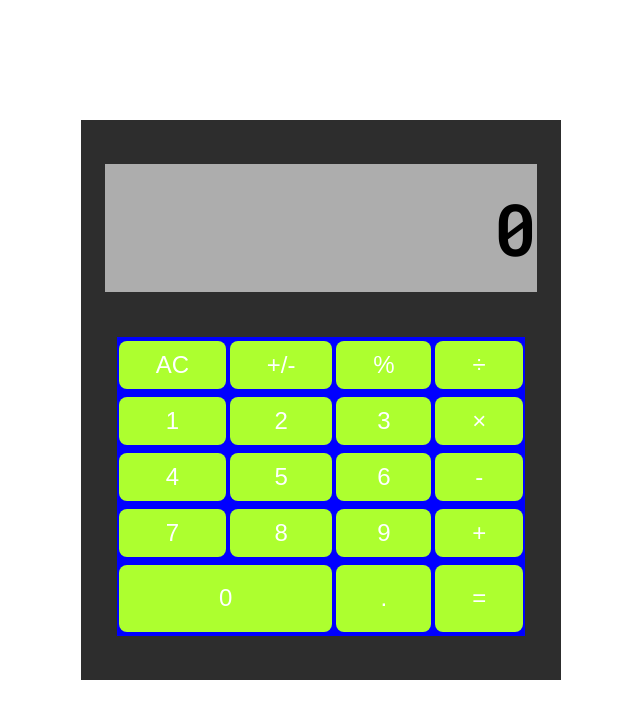
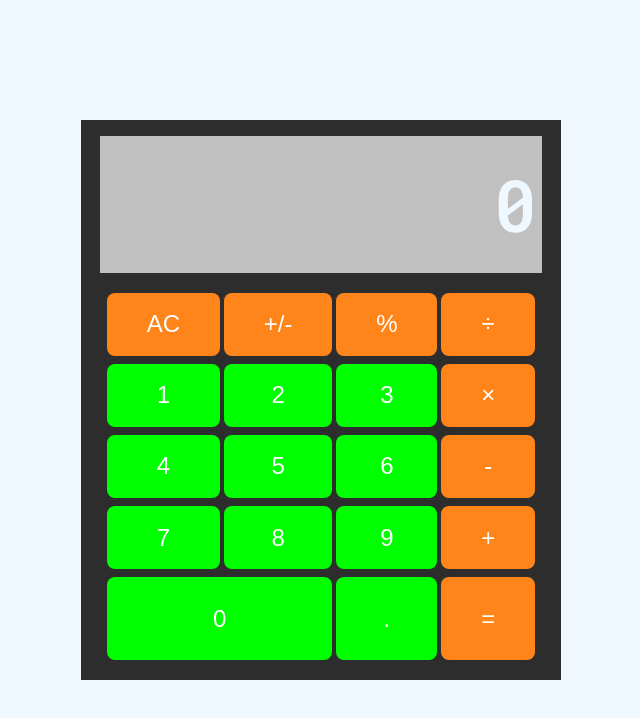
Before and after one commit to theo-mitchell/calculator, a plain HTML site: page index.html in a window 1280 px wide. Both pictures are taken after a click on the button "AC". Shown: the whole page, without its empty margins (319-959 px from the left). Drawn offline with Linux system fonts and the light colour scheme.

Commit message:
CSS improvements: electric bogaloo

```diff
--- a/index.html
+++ b/index.html
@@ -12,7 +12,7 @@
 <body>
 	<div id = "calculatorBody">
 		<div id = "calculatorDisplay">
-			<h1 id="calculatorDisplayText">0</h1>
+			0
 		</div>
 		<div id = "calculatorButtonsArea">
 				<button class="button operator" data-key="27">AC</button>
--- a/main.js
+++ b/main.js
@@ -49,7 +49,7 @@ function processNumber(operation, value) {
     if (operation.operator === '=') {
         calculatorDisplayText.innerHTML = value;
         operation.operator = undefined;
-    } else if (currentNumberValue === '0') {
+    } else if (currentNumberValue === 'reset') {
         calculatorDisplayText.innerHTML = value;
     } else {
         calculatorDisplayText.innerHTML += value;
@@ -64,7 +64,7 @@ function processOperator(operation, operatorValue){
         case 'AC':
             erase(operation);
             calculatorDisplayText.innerHTML = '0';
-            currentNumberValue = '0';
+            currentNumberValue = 'reset';
             break;
         case '=':
             if (operation.firstNumber === undefined || operation.operator === undefined){
@@ -85,7 +85,7 @@ function processOperator(operation, operatorValue){
                 }
             }
             operation.operator = operatorValue;
-            currentNumberValue = '0';
+            currentNumberValue = 'reset';
     }
     console.log(operation)
 }
@@ -101,13 +101,6 @@ function processButtonInput(pressedButton){
     }
 }
 
-// function removeTransition(e) {
-//     console.log("i am remove transition");
-//     if (e.propertyName !== 'transform') return;
-//     e.target.classList.remove('playing');
-//     console.log("i actually ran");
-// }
-
 function pressButton(event) {
 
     if (event.type === "keydown") {
@@ -115,17 +108,16 @@ function pressButton(event) {
     } else {
         var key = event.target;
     }
-    console.log(key);
+    // console.log(key);
 
     if (!key) return;
-    // key.classList.add('clickedButton');
-    processButtonInput(key)
+    processButtonInput(key);
     // audio.currentTime = 0;
     // audio.play();
 }
 
-const calculatorDisplayText = document.querySelector('#calculatorDisplayText');
-let currentNumberValue = calculatorDisplayText.innerHTML;
+const calculatorDisplayText = document.querySelector('#calculatorDisplay');
+let currentNumberValue = 'reset';
 
 var operation = {
     firstNumber: undefined,
--- a/styles.css
+++ b/styles.css
@@ -8,12 +8,16 @@ body {
     display:flex;
     align-items: center;
     justify-content: center;
+    color: #F0F8FF;
+    background-color: #F0F8FF;
 }
 
 #calculatorBody {
     background-color: rgb(45, 45, 45);
     min-width: 30rem;
     min-height: 35rem;
+    max-width: 30rem;
+    max-height: 35rem;
     display: flex;
     align-items: center;
     justify-content: space-evenly;
@@ -21,30 +25,27 @@ body {
 }
 
 #calculatorDisplay {
-    background-color: rgb(173, 173, 173);
+    background-color: #c0c0c0;
+    padding:1%;
     width: 90%;
+    max-width: 90%;
     height: 8rem;
-
-
     display: flex;
     align-items: center;
     justify-content: flex-end;
-}
-
-#calculatorDisplayText {
+    overflow: auto;
     font-size: 4.5em;
 }
 
 #calculatorButtonsArea {
-    background-color: blue;
-    width: 85%;
-    /* height: 80%; */
+    width: 90%;
+    flex-grow: 0.6;
     display: grid;
     grid-template-columns: auto auto auto auto;
 }
 
 .button {
-    background-color: greenyellow;
+    background-color: #00FF00;
     border: none;
     color: white;
     padding: 9%;
@@ -56,12 +57,14 @@ body {
     border-radius: 8px;
 }
 
+.operator, .sign {
+    background-color: #FF851B;
+}
+
+.button:active  {
+    opacity: 0.6
+}
+
 #zero {
     grid-column: span 2;
 }
-
-/* .clickedButton {
-    transform: scale(1.1);
-    border-color: #ffc600;
-    background-color: white;
-  } */
```
Also changed, not shown: 1 other file.
